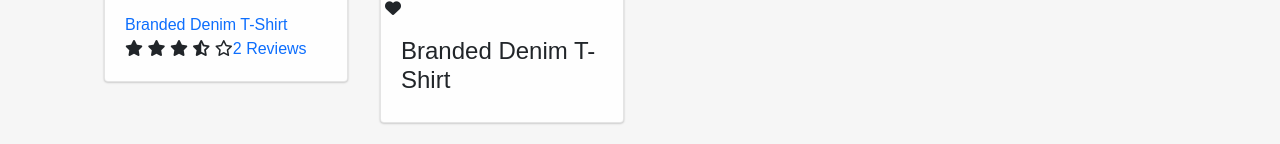
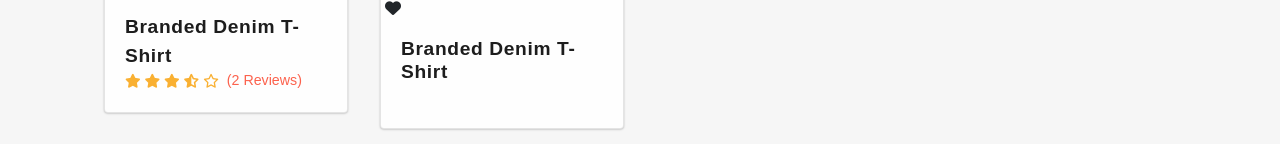
Before and after one commit to gokarna123-goku/simple-e-com-app, a plain HTML site: page index.html in a window 1280 px wide. Shown: the part 1671-1815 px from the top of the page. Drawn offline with nearby package versions, Linux system fonts and the light colour scheme.

Commit message:
styling the product card

```diff
--- a/index.html
+++ b/index.html
@@ -157,7 +157,7 @@
                                     <i class="fa-solid fa-star-half-stroke"></i>
                                     <i class="fa-regular fa-star"></i>
                                 </div>
-                                <a href="#" class="">2 Reviews</a>
+                                <a href="#" class="review ms-2">(2 Reviews)</a>
                             </div>
                         </div>
                     </div>
--- a/style.css
+++ b/style.css
@@ -296,6 +296,25 @@ nav .active{
     color: var(--primary_color);
     cursor: pointer;
 }
+.product_data .product_title{
+    font-size: 1.2rem;
+    font-weight: 600;
+    color: var(--primary_color);
+    letter-spacing: 0.04rem;
+    margin-bottom: 1.6rem;
+    transition: 0.5s ease-out;
+}
+.product_data .product_title:hover{
+    color: var(--secondary_color);
+}
+.product_data .rating{
+    font-size: 0.87rem;
+    color: #f9b032;
+}
+.product_data .review{
+    font-size: 0.89rem;
+    color: var(--secondary_color);
+}
 
 
 /*  */
```
